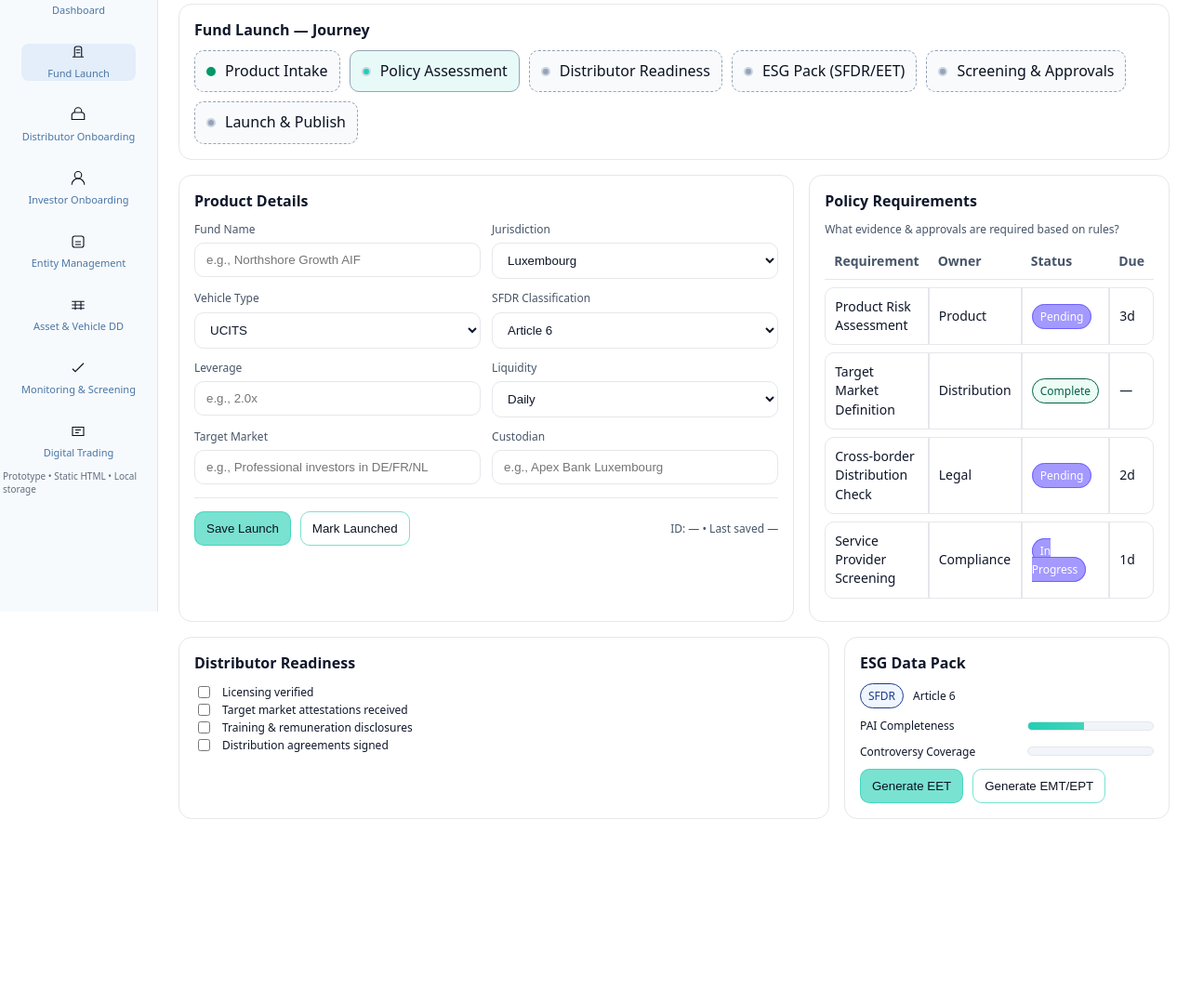
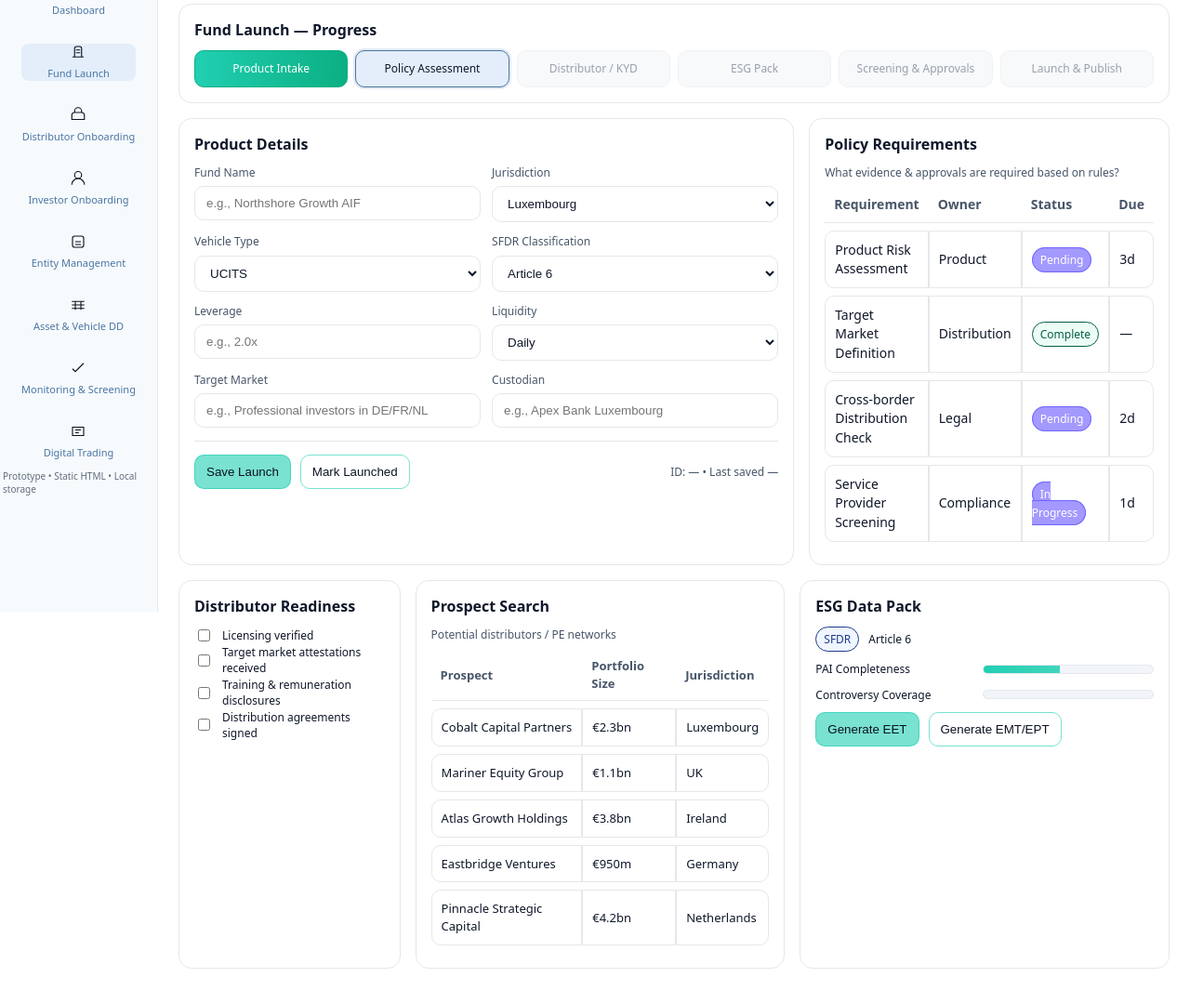
Before and after one commit to Fenergo/buyside_prototyping, a plain HTML site: page fund-launch.html in a window 1280 px wide. Shown: the part 142-1222 px from the top of the page at 93% size. Before the commit the page ends 1063 px from the top, so only its background shows below. Drawn offline with Linux system fonts and the light colour scheme.

Commit message:
Fund Launch: progress flow + Prospect Search section

```diff
--- a/fund-launch.html
+++ b/fund-launch.html
@@ -158,6 +158,17 @@ a{color:var(--link); text-decoration:none} a:hover{text-decoration:underline}
 .input, select, textarea{width:100%; background:#ffffff; color:var(--text); border:1px solid var(--line); border-radius:10px; padding:10px 12px}
 .row{display:flex; gap:10px; align-items:center} hr.sep{border:0; border-top:1px solid var(--line); margin:14px 0}
 .right{margin-left:auto} .muted{color:var(--muted)} .small{font-size:12px} .space-top{margin-top:10px} .center{display:flex; align-items:center; justify-content:center} .hidden{display:none!important}
+/* Progress flow (replaces old stepper visual) */
+.flow{display:flex;gap:8px;flex-wrap:wrap;margin-top:6px}
+.flow-stage{flex:1;min-width:120px;background:#f1f5f9;border:1px solid var(--line);border-radius:10px;padding:10px 8px;text-align:center;font-size:12px;font-weight:500;color:#475569;position:relative}
+.flow-stage.done{background:linear-gradient(90deg,#21cfb2,#0BAF82);color:#fff;border-color:#0BAF82}
+.flow-stage.current{background:#e3eefa;border-color:#4976a4;color:#0f172a;box-shadow:0 0 0 2px rgba(73,118,164,.15)}
+.flow-stage.upcoming{opacity:.55}
+/* Lower 3-column layout (Distributor narrower) */
+.grid-launch-lower{display:grid;grid-template-columns:.6fr 1fr 1fr;gap:16px;margin-top:16px}
+@media (max-width:1100px){.grid-launch-lower{grid-template-columns:repeat(3,1fr)}}
+@media (max-width:800px){.grid-launch-lower{grid-template-columns:1fr}}
+#prospectTbl td,#prospectTbl th{font-size:13px}
 /* Collapsible tracker */
 .tracker .head{display:flex; align-items:center; gap:10px; cursor:pointer; user-select:none}
 .chev{width:12px; height:12px; border-right:2px solid #334155; border-bottom:2px solid #334155; transform:rotate(45deg); transition: transform .15s ease;}
@@ -255,15 +266,15 @@ a{color:var(--link); text-decoration:none} a:hover{text-decoration:underline}
           <div class="sub">Product governance • SFDR/EET • KYD • Approvals</div>
         </div>
 
-<div class="section">
-  <h3>Fund Launch — Journey</h3>
-  <div class="stepper" role="list">
-    <div class="step done" role="listitem"><div class="dot" aria-hidden="true"></div> Product Intake</div>
-    <div class="step current" role="listitem"><div class="dot" aria-hidden="true"></div> Policy Assessment</div>
-    <div class="step" role="listitem"><div class="dot" aria-hidden="true"></div> Distributor Readiness</div>
-    <div class="step" role="listitem"><div class="dot" aria-hidden="true"></div> ESG Pack (SFDR/EET)</div>
-    <div class="step" role="listitem"><div class="dot" aria-hidden="true"></div> Screening & Approvals</div>
-    <div class="step" role="listitem"><div class="dot" aria-hidden="true"></div> Launch & Publish</div>
+<div class="section" id="launchFlow">
+  <h3>Fund Launch — Progress</h3>
+  <div class="flow" role="list" aria-label="Fund launch progress flow">
+    <div class="flow-stage" data-stage="intake">Product Intake</div>
+    <div class="flow-stage" data-stage="policy">Policy Assessment</div>
+    <div class="flow-stage" data-stage="kyd">Distributor / KYD</div>
+    <div class="flow-stage" data-stage="esg">ESG Pack</div>
+    <div class="flow-stage" data-stage="screening">Screening & Approvals</div>
+    <div class="flow-stage" data-stage="launch">Launch & Publish</div>
   </div>
 </div>
 
@@ -307,7 +318,7 @@ a{color:var(--link); text-decoration:none} a:hover{text-decoration:underline}
   </div>
 </div>
 
-<div class="grid-2">
+<div class="grid-launch-lower">
   <div class="section">
     <h3>Distributor Readiness</h3>
     <div class="row small"><input type="checkbox" id="lic" /> <label for="lic">Licensing verified</label></div>
@@ -315,7 +326,24 @@ a{color:var(--link); text-decoration:none} a:hover{text-decoration:underline}
     <div class="row small"><input type="checkbox" id="train" /> <label for="train">Training & remuneration disclosures</label></div>
     <div class="row small"><input type="checkbox" id="agr" /> <label for="agr">Distribution agreements signed</label></div>
   </div>
-
+  <div class="section">
+    <h3>Prospect Search</h3>
+    <div class="small muted">Potential distributors / PE networks</div>
+    <div class="table-responsive">
+      <table class="table compact" id="prospectTbl">
+        <thead>
+          <tr><th>Prospect</th><th>Portfolio Size</th><th>Jurisdiction</th></tr>
+        </thead>
+        <tbody>
+          <tr><td>Cobalt Capital Partners</td><td>€2.3bn</td><td>Luxembourg</td></tr>
+          <tr><td>Mariner Equity Group</td><td>€1.1bn</td><td>UK</td></tr>
+          <tr><td>Atlas Growth Holdings</td><td>€3.8bn</td><td>Ireland</td></tr>
+          <tr><td>Eastbridge Ventures</td><td>€950m</td><td>Germany</td></tr>
+          <tr><td>Pinnacle Strategic Capital</td><td>€4.2bn</td><td>Netherlands</td></tr>
+        </tbody>
+      </table>
+    </div>
+  </div>
   <div class="section">
     <h3>ESG Data Pack</h3>
     <div class="row small"><span class="badge info">SFDR</span> <span id="sfdrLabel">Article 6</span></div>
@@ -386,6 +414,19 @@ a{color:var(--link); text-decoration:none} a:hover{text-decoration:underline}
   };
   const currentId = () => form.getAttribute('data-id') || null;
 
+  const updateFlow = (stage) => {
+    const order = ['intake','policy','kyd','esg','screening','launch'];
+    const normalize = { launched:'launch' };
+    const current = normalize[stage] || stage || 'policy';
+    const idx = order.indexOf(current);
+    document.querySelectorAll('#launchFlow .flow-stage').forEach(el => {
+      const pos = order.indexOf(el.dataset.stage);
+      el.classList.remove('done','current','upcoming');
+      if (pos < idx) el.classList.add('done');
+      else if (pos === idx) el.classList.add('current');
+      else el.classList.add('upcoming');
+    });
+  };
   const populateFromRecord = (r) => {
     document.getElementById('fName').value = r.name || '';
     document.getElementById('fJur').value = r.jurisdiction || 'Luxembourg';
@@ -394,6 +435,7 @@ a{color:var(--link); text-decoration:none} a:hover{text-decoration:underline}
     updateSFDR();
     idSpan.textContent = r.id; savedSpan.textContent = fmtTS(r.updatedAt);
     form.setAttribute('data-id', r.id);
+    updateFlow(r.stage);
   };
 
   // Seed if empty and open by hash
@@ -429,7 +471,8 @@ a{color:var(--link); text-decoration:none} a:hover{text-decoration:underline}
     if (!rec.timeline.policy) rec.timeline.policy = rec.startDate || Date.now();
     if (!launches.find(x => x.id === id)) launches.push(rec);
     writeLaunches(launches);
-    populateFromRecord(rec);
+  populateFromRecord(rec);
+  updateFlow(rec.stage);
   });
 
   // Mark Launched
@@ -442,8 +485,10 @@ a{color:var(--link); text-decoration:none} a:hover{text-decoration:underline}
     rec.stage = 'launched'; rec.launchedDate = Date.now(); rec.pendingReviews = 0; rec.updatedAt = Date.now();
     rec.timeline = rec.timeline || {}; rec.timeline.launch = rec.launchedDate;
     writeLaunches(launches);
-    populateFromRecord(rec);
+  populateFromRecord(rec);
+  updateFlow(rec.stage);
   });
+  updateFlow(null);
 })();
 </script>
 </body>
```
